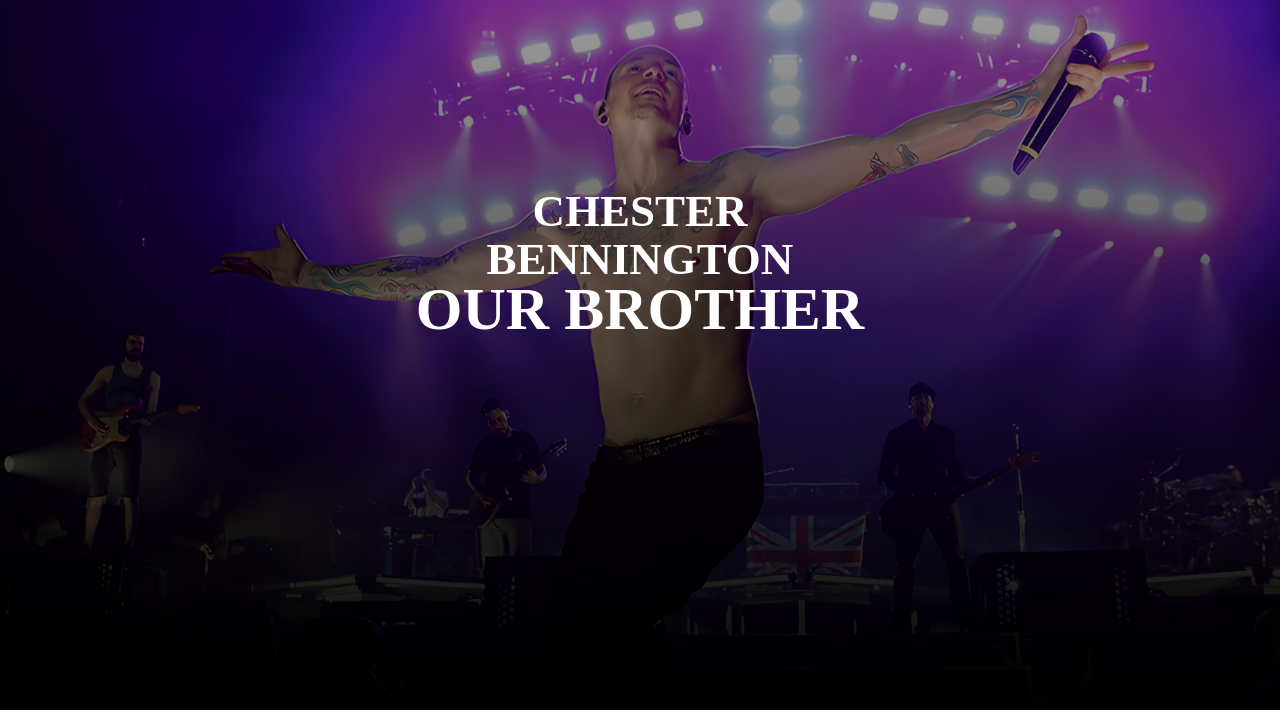
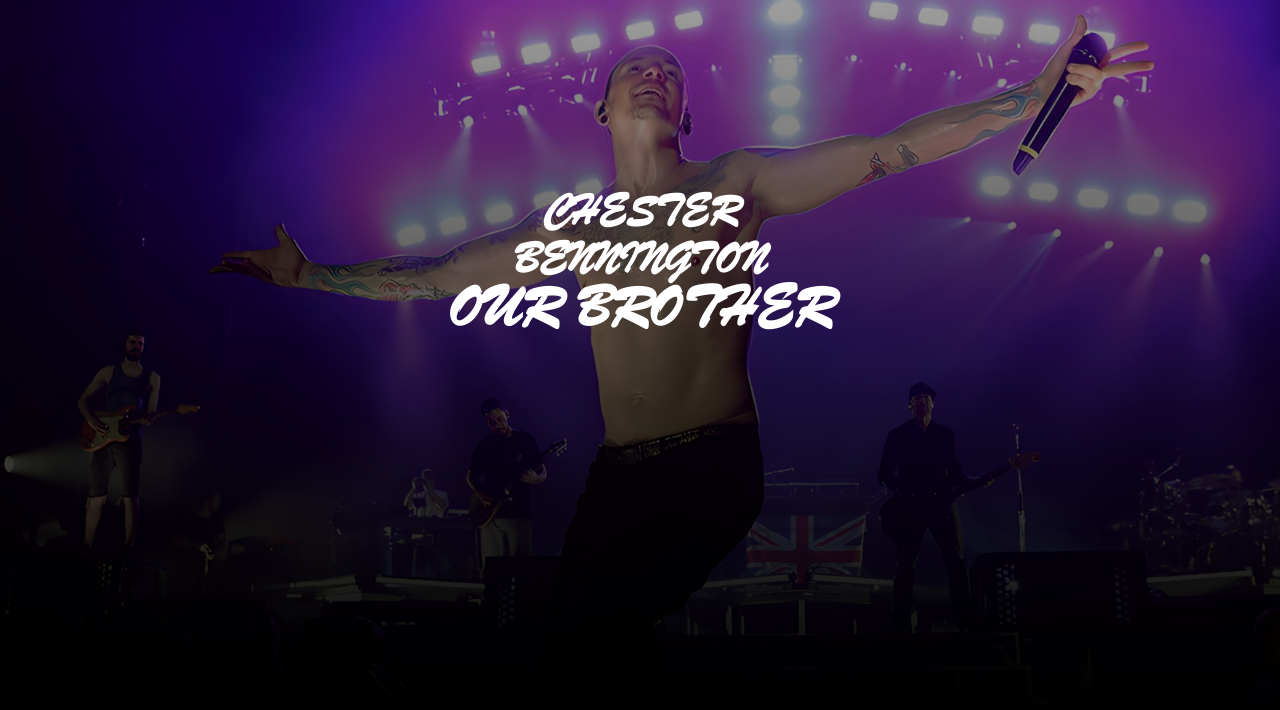
Before and after one commit to dika-maulidal/chester-bennington, a plain HTML site: page index.html in a window 1280 px wide. Shown: the part 90-800 px from the top of the page. Drawn offline with Linux system fonts and the light colour scheme.

Commit message:
change fonts

```diff
--- a/style.css
+++ b/style.css
@@ -5,8 +5,8 @@
 
 /* font */
 @font-face {
-    font-family: Brush Script MT;
-    src: url ('/chester-bennington/assets/font/BRUSHSCI.ttf');
+    font-family: brush script mt;
+    src: url('/assets/font/BRUSHSCI.ttf') format('truetype');
 }
 
 @font-face {
@@ -90,7 +90,7 @@ header {
 
 h1 {
     text-align: center;
-    font-family: Brush Script MT;
+    font-family: brush script mt;
 }
 
 .text3 {
```
